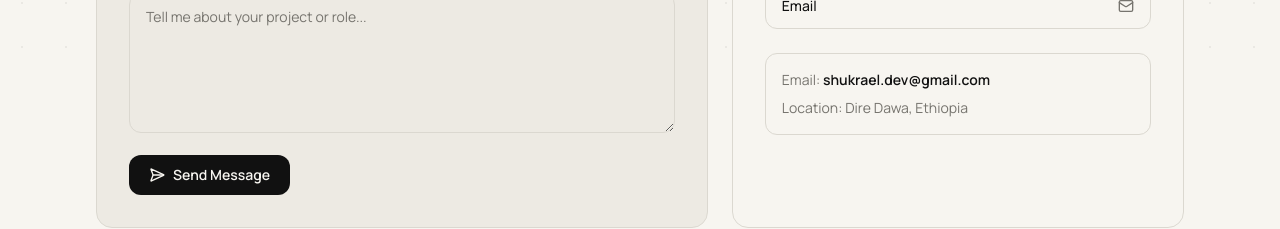
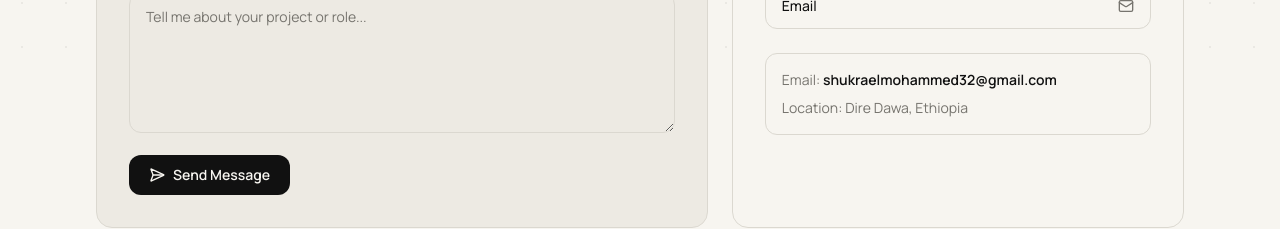
Before and after one commit to shukraelmohammed32/myport, a Next.js app: page /contact in a window 1280 px wide. Shown: the part 723-952 px from the top of the page. Built offline with nearby package versions, Linux system fonts and the light colour scheme.

Commit message:
commit for Nov 2, 2025

```diff
--- a/data/site.ts
+++ b/data/site.ts
@@ -5,7 +5,7 @@
   role: "Full-Stack Developer",
   intro:
     "I build modern full-stack web applications with clean frontend architecture, robust backend APIs, and reliable database design.",
-  email: "shukrael.dev@gmail.com",
+  email: "shukraelmohammed32@gmail.com",
   profileImage: "/images/profile-picture.png",
   profileImageAlt: "Shukreal profile photo",
   location: "Dire Dawa, Ethiopia",
@@ -23,7 +23,7 @@
 ];
 
 export const socialLinks: SocialItem[] = [
-  { label: "GitHub", href: "https://github.com/shukrael" },
+  { label: "GitHub", href: "https://github.com/shukraelmohammed32" },
   { label: "LinkedIn", href: "https://www.linkedin.com/in/shukrael" },
   { label: "Email", href: `mailto:${siteConfig.email}` }
 ];
```
